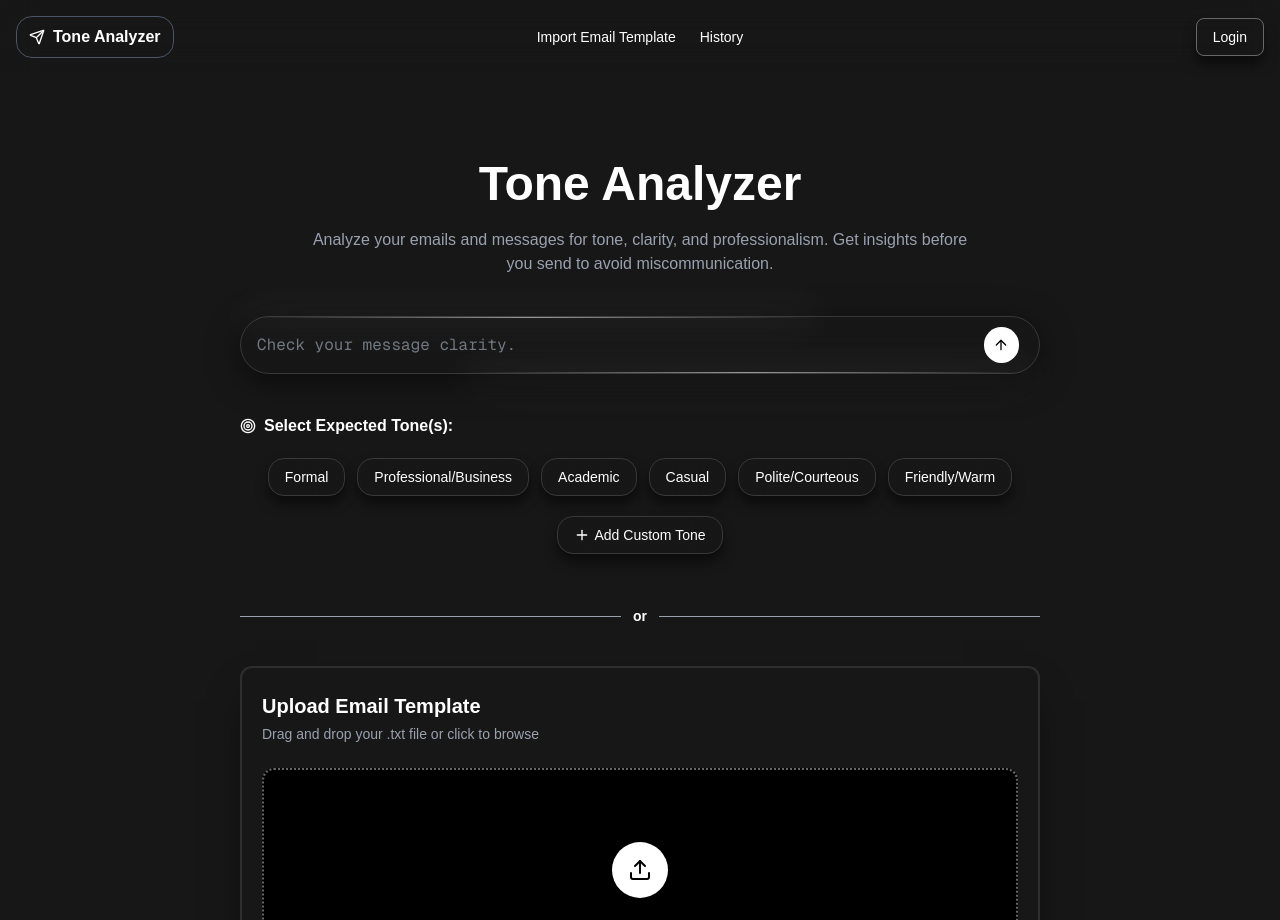
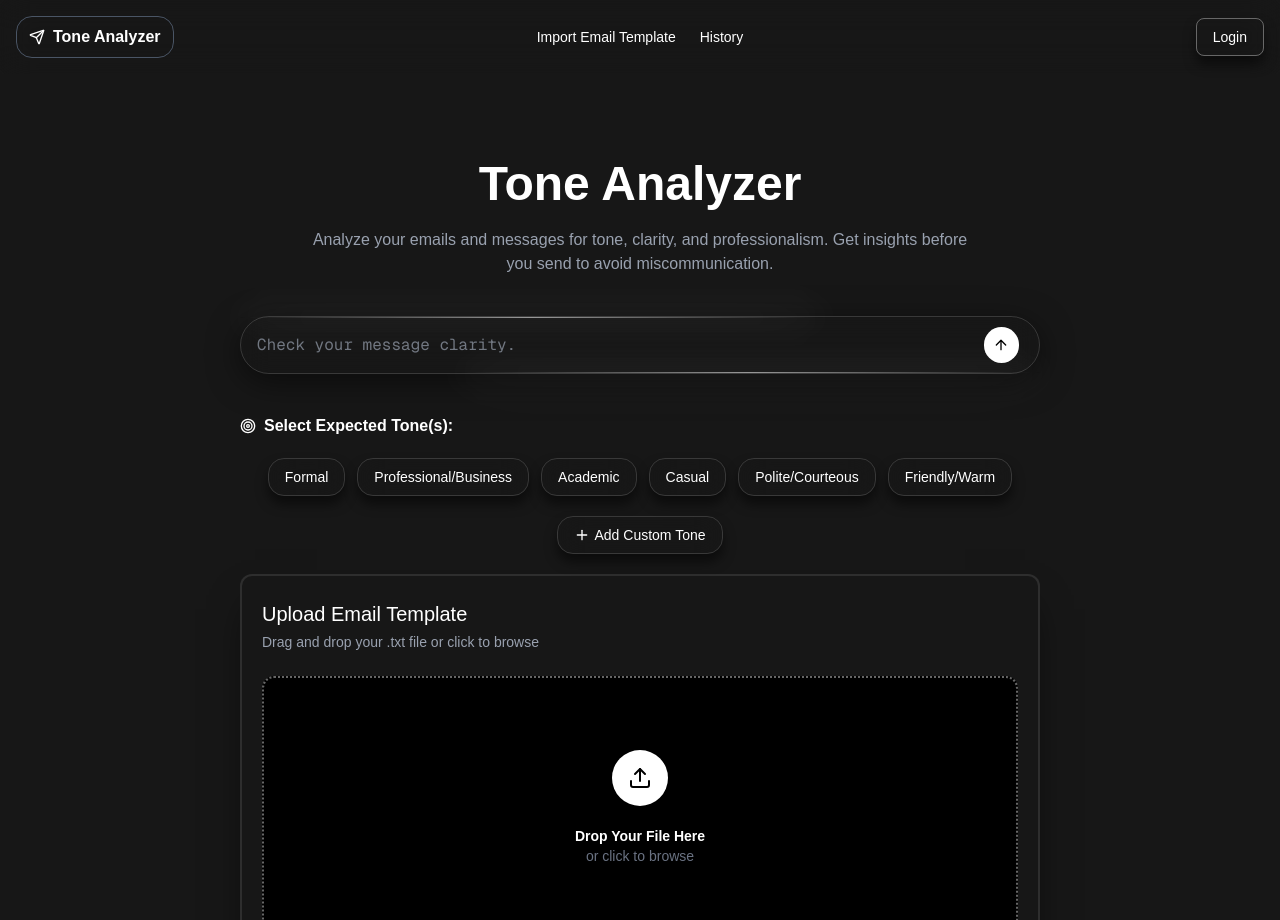
Before and after one commit to jjamesliu/tone-checker, a Next.js app: page / in a window 1280 px wide. Shown: the top 920 px of the page. Built offline with nearby package versions, Linux system fonts and the light colour scheme.

Commit message:
added component fileupload

```diff
--- /dev/null
+++ b/src/app/components/FileUpload.tsx
@@ -0,0 +1,139 @@
+"use client"
+import { Card } from '@/app/components/ui/card';
+import { Check, FileText, X, FileInput, Upload } from 'lucide-react';
+import { useState, useRef } from 'react';
+
+interface FileUploadProps {
+    onFileUpload: (fileName: string, fileContent: string) => void;
+    onError?: () => void;
+}
+
+export default function FileUpload({onFileUpload, onError}: FileUploadProps) {
+    const [uploadStatus, setUploadStatus] = useState<'idle' | 'success'| 'error'>('idle');
+    const [fileName, setFileName] = useState<string>('');
+    const fileInputRef = useRef<HTMLInputElement>(null);
+    const [isDragging, setIsDragging] = useState(false);
+
+    const processFile = async (file: File) => {
+    if (!file.name.endsWith('.txt')) {
+      setUploadStatus('error');
+      return
+    }
+
+    setFileName(file.name)
+    try {
+      const content = await file.text()
+      onFileUpload(content, file.name)
+      setUploadStatus("success")
+    } catch (error) {
+      console.log("there was an error parsing the file.text content");
+    }
+  }
+
+  const handleFileClick = () => {
+    fileInputRef.current?.click()
+  }
+
+  const handleDrop = (e: React.DragEvent<HTMLDivElement>) => {
+    e.preventDefault();
+    const file = e.dataTransfer.files?.[0]
+    if (file) {
+      processFile(file);
+      console.log("the dropped file is: ", file)
+    }
+  }
+
+  const handleDragOver = (e: React.DragEvent<HTMLDivElement>) => {
+    e.preventDefault()
+    setIsDragging(true);
+  }
+
+  const handleDragLeave = (e: React.DragEvent<HTMLDivElement>) => {
+    e.preventDefault();
+    setIsDragging(false);
+  }
+
+  const handleFileChange = (e: React.ChangeEvent<HTMLInputElement>) => {
+    const file = e.target.files?.[0]
+    if (file) {
+      processFile(file);
+      console.log("a new file has been added: ", file)
+    }
+  }
+    return (
+        <Card variant="dark">
+            <div className='text-left space-y-1'>
+              <h1 className='text-xl'>Upload Email Template</h1>
+              <p className='text-sm text-gray-400 font-medium'>Drag and drop your .txt file or click to browse</p>
+            </div>
+
+            {/*This is where the user drops*/}
+            <input ref={fileInputRef}
+            type="file"
+            onChange={handleFileChange}
+            className="hidden"
+            accept=".txt"
+            />
+            <div onClick={handleFileClick}
+            onDrop={handleDrop}
+            onDragOver={handleDragOver}
+            onDragLeave={handleDragLeave}
+            className='bg-black py-18 rounded-xl border-2  border-dotted border-white/40 hover:border-white/80 cursor-pointer transition-all duration-300'>
+              <div className='mx-auto text-sm space-y-5'>
+                {uploadStatus && uploadStatus == 'idle' ?
+                <>
+                  {!isDragging ?
+                  <>
+                  <div className='mx-auto rounded-full w-fit p-4 bg-white'>
+                    <Upload className='text-black'/>
+                  </div>
+                  <div className=''>
+                    <p className='font-[600]'>Drop Your File Here</p>
+                    <p className='text-gray-500 font-[500]'>or click to browse</p>
+                  </div>
+                  </>
+                  :
+                  <>
+                  <div className='mx-auto rounded-xl w-fit p-4 bg-white'>
+                    <FileInput className='text-black'/>
+                  </div>
+                  <div>
+                    Drag and Drop Your File Here...
+                  </div>
+                  </>
+                  }
+                </>
+
+                : uploadStatus == 'success' ?
+                <>
+                  <div className='mx-auto rounded-full w-fit p-4 bg-green-300'>
+                    <Check className='text-black'/>
+                  </div>
+                  <div className='space-y-1'>
+                    <p className='font-[600]'>File Uploaded Successfully</p>
+                    <div className='flex items-center justify-center text-gray-500 gap-1'>
+                      <FileText size={16}/>
+                      <p className='font-[500]'>{fileName}</p>
+                    </div>
+                  </div>
+                </>
+                : //Error handling
+                <>
+                  <div className='mx-auto rounded-full w-fit p-4 bg-red-500'>
+                    <X className='text-black'/>
+                  </div>
+                  <div className='space-y-1'>
+                    <p className='font-[600]'>Please Import a .txt file</p>
+                    <div className='flex items-center justify-center text-gray-500 gap-1'>
+                      <p className='font-[500]'>There was an error. Try again</p>
+                    </div>
+                  </div>
+                </>
+              }
+              </div>
+            </div>
+
+
+          </Card>
+    )
+}
--- a/src/app/components/LoginButton.tsx
+++ b/src/app/components/LoginButton.tsx
@@ -1,10 +1,9 @@
-import { useState } from 'react';
 import {useAuth} from '@/app/context/AuthContext';
 import Link from 'next/link';
 
 
 export default function Login() {
-    const {user, login, logout, isLoading} = useAuth();
+    const {user, logout } = useAuth();
 
     if (user) {
         return (
--- a/src/app/login/page.tsx
+++ b/src/app/login/page.tsx
@@ -135,7 +135,7 @@ export default function Login() {
                     </div>
                 </div>
                 <Link href='/signup' className="w-full border border-gray-300 rounded-xl py-[4px] cursor-pointer hover:bg-black/5 transition-all duration-300">
-                Don't have an account? Sign up
+                Don&apos;t have an account? Sign up
                 </Link>
                 <div className='my-2'>
                     <button className='text-[#848484] font-md text-sm hover:underline hover:text-black transition-all duration-300  cursor-pointer'>Forgot Your Pasword?</button>
--- a/src/app/page.tsx
+++ b/src/app/page.tsx
@@ -1,16 +1,6 @@
 "use client";
 
-import {
-  Card,
-  CardAction,
-  CardContent,
-  CardDescription,
-  CardFooter,
-  CardHeader,
-  CardTitle,
-} from "@/app/components/ui/card";
-
-import LoginButton from '@/app/components/LoginButton';
+import FileUpload from '@/app/components/FileUpload'
 import { ArrowUp, Plus, Target, Check, FileText, X, FileInput, Upload } from 'lucide-react';
 import { useState, useEffect, useRef } from 'react';
 import {TypeAnimation} from 'react-type-animation';
@@ -123,36 +113,15 @@ export default function Home() {
     }
   }
 
-  const handleFileClick = () => {
-    fileInputRef.current?.click()
+  const handleFileUpload = (content: string, name: string) => {
+    setInputValue(content);
+    setFileContent(content);
+    setFileName(name);
   }
 
-  const handleDrop = (e: React.DragEvent<HTMLDivElement>) => {
-    e.preventDefault();
-    const file = e.dataTransfer.files?.[0]
-    if (file) {
-      processFile(file);
-      console.log("the dropped file is: ", file)
-    }
-  }
-
-  const handleDragOver = (e: React.DragEvent<HTMLDivElement>) => {
-    e.preventDefault()
-    setIsDragging(true);
-  }
-
-  const handleDragLeave = (e: React.DragEvent<HTMLDivElement>) => {
-    e.preventDefault();
-    setIsDragging(false);
-  }
-
-  const handleFileChange = (e: React.ChangeEvent<HTMLInputElement>) => {
-    const file = e.target.files?.[0]
-    if (file) {
-      processFile(file);
-      console.log("a new file has been added: ", file)
-    }
-  }
+  const handleFileError = () => {
+    console.log("There was an error uploading file")
+  };
 
   //debugging for file handling
   // useEffect(() => {
@@ -294,92 +263,7 @@ export default function Home() {
               </div>
             )}
         </div>
-
-        <div className='my-8 font-bold'>
-          <div className="w-full mb-10">
-              <div className="flex items-center  ">
-                  <div className="flex-grow h-px bg-gray-400"></div>
-                  <span className="px-3 text-sm">or</span>
-                  <div className="flex-grow h-px bg-gray-400"></div>
-              </div>
-          </div>
-
-          <Card variant="dark">
-            <div className='text-left space-y-1'>
-              <h1 className='text-xl'>Upload Email Template</h1>
-              <p className='text-sm text-gray-400 font-medium'>Drag and drop your .txt file or click to browse</p>
-            </div>
-
-            {/*This is where the user drops*/}
-            <input ref={fileInputRef}
-            type="file"
-            onChange={handleFileChange}
-            className="hidden"
-            accept=".txt"
-            />
-            <div onClick={handleFileClick}
-            onDrop={handleDrop}
-            onDragOver={handleDragOver}
-            onDragLeave={handleDragLeave}
-            className='bg-black py-18 rounded-xl border-2  border-dotted border-white/40 hover:border-white/80 cursor-pointer transition-all duration-300'>
-              <div className='mx-auto text-sm space-y-5'>
-                {uploadStatus && uploadStatus == 'idle' ?
-                <>
-                  {!isDragging ?
-                  <>
-                  <div className='mx-auto rounded-full w-fit p-4 bg-white'>
-                    <Upload className='text-black'/>
-                  </div>
-                  <div className=''>
-                    <p className='font-[600]'>Drop Your File Here</p>
-                    <p className='text-gray-500 font-[500]'>or click to browse</p>
-                  </div>
-                  </>
-                  :
-                  <>
-                  <div className='mx-auto rounded-xl w-fit p-4 bg-white'>
-                    <FileInput className='text-black'/>
-                  </div>
-                  <div>
-                    Drag and Drop Your File Here...
-                  </div>
-                  </>
-                  }
-                </>
-
-                : uploadStatus == 'success' ?
-                <>
-                  <div className='mx-auto rounded-full w-fit p-4 bg-green-300'>
-                    <Check className='text-black'/>
-                  </div>
-                  <div className='space-y-1'>
-                    <p className='font-[600]'>File Uploaded Successfully</p>
-                    <div className='flex items-center justify-center text-gray-500 gap-1'>
-                      <FileText size={16}/>
-                      <p className='font-[500]'>{fileName}</p>
-                    </div>
-                  </div>
-                </>
-                : //Error handling
-                <>
-                  <div className='mx-auto rounded-full w-fit p-4 bg-red-500'>
-                    <X className='text-black'/>
-                  </div>
-                  <div className='space-y-1'>
-                    <p className='font-[600]'>Please Import a .txt file</p>
-                    <div className='flex items-center justify-center text-gray-500 gap-1'>
-                      <p className='font-[500]'>There was an error. Try again</p>
-                    </div>
-                  </div>
-                </>
-              }
-              </div>
-            </div>
-
-
-          </Card>
-        </div>
-
+        <FileUpload onFileUpload={handleFileUpload} onError={handleFileError} />
       </div>
     </div>
     </>
```
